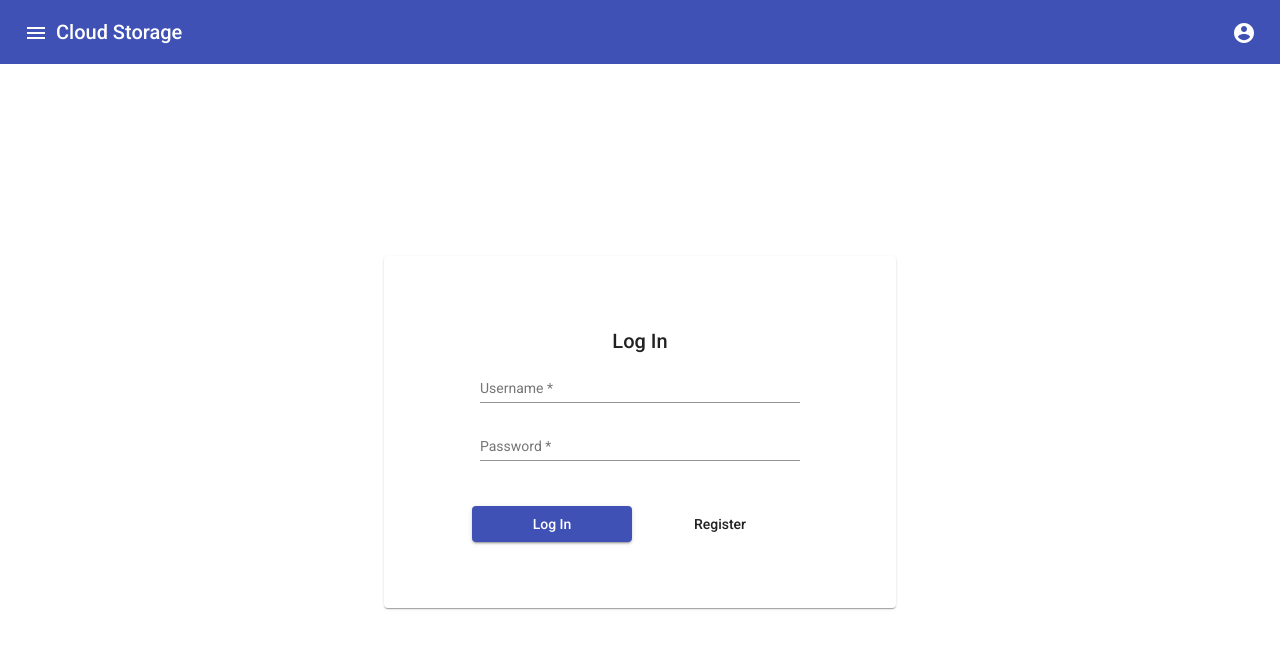
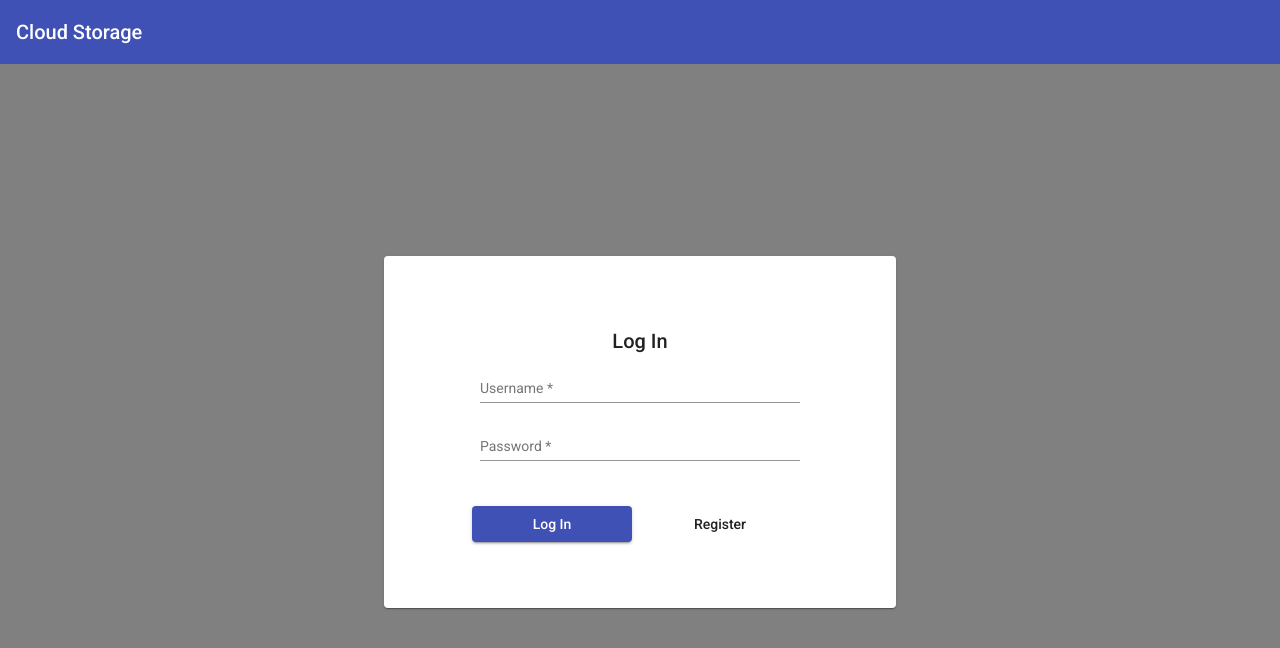
Before and after one commit to nikail23/CloudStorage, an Angular app in the folder client/: page / in a window 1280 px wide. Shown: the top 648 px of the page. Built offline with nearby package versions, Linux system fonts and the light colour scheme.

Commit message:
Add log out function.

```diff
--- a/client/src/app/app.component.html
+++ b/client/src/app/app.component.html
@@ -1,3 +1,3 @@
-<app-header [userName]="userName" (sidenavButtonClicked)="sidenavButtonClick()"></app-header>
-<app-list *ngIf="!isStarted"></app-list>
-<app-auth (loginEvent)="succesfullyLogin($event)" *ngIf="isStarted"></app-auth>
+<app-header [userName]="userName" [isAuth]="isAuth" (logOutEvent)="logOut()" (sidenavButtonClicked)="sidenavButtonClick()"></app-header>
+<app-list *ngIf="!isAuth"></app-list>
+<app-auth (loginEvent)="succesfullyLogin($event)" *ngIf="isAuth"></app-auth>
--- a/client/src/app/app.component.ts
+++ b/client/src/app/app.component.ts
@@ -11,7 +11,7 @@ export class AppComponent {
   title = 'client';
   userName = '';
 
-  isStarted = true;
+  isAuth = true;
 
   @ViewChild(ListComponent, {static: false})
   private listComponent: ListComponent;
@@ -20,8 +20,13 @@ export class AppComponent {
     this.listComponent.toggleSidenav();
   }
 
+  public logOut() {
+    this.userName = '';
+    this.isAuth = true;
+  }
+
   public succesfullyLogin(userName) {
-    this.isStarted = false;
+    this.isAuth = false;
     this.userName = userName;
   }
 
--- a/client/src/app/shared/header/header.component.html
+++ b/client/src/app/shared/header/header.component.html
@@ -1,5 +1,6 @@
 <mat-toolbar color="primary">
   <button
+    *ngIf="!isAuth"
     mat-icon-button
     class="example-icon"
     (click)="sidenavButtonClicked.emit()"
@@ -9,12 +10,17 @@
   </button>
   <span>Cloud Storage</span>
   <span class="example-spacer"></span>
-  <span>{{ userName }}</span>
+  <span *ngIf="!isAuth">{{ userName }}</span>
   <button
+    *ngIf="!isAuth"
+    [matMenuTriggerFor]="menu"
     mat-icon-button
     class="example-icon favorite-icon"
     aria-label="Example icon-button with heart icon"
   >
     <mat-icon>account_circle</mat-icon>
   </button>
+  <mat-menu #menu="matMenu">
+    <button (click)="logOut()" mat-menu-item>Log Out</button>
+  </mat-menu>
 </mat-toolbar>
--- a/client/src/app/shared/header/header.component.ts
+++ b/client/src/app/shared/header/header.component.ts
@@ -10,8 +10,10 @@ import { Component, OnDestroy, OnInit, Output, EventEmitter, Input } from '@angu
 export class HeaderComponent implements OnInit {
 
   @Output() sidenavButtonClicked = new EventEmitter();
+  @Output() logOutEvent = new EventEmitter();
 
   @Input() userName: string;
+  @Input() isAuth: boolean;
 
   constructor() {
   }
@@ -19,4 +21,8 @@ export class HeaderComponent implements OnInit {
   ngOnInit(): void {
 
   }
+
+  public logOut() {
+    this.logOutEvent.emit();
+  }
 }
--- a/client/src/app/storage/auth/auth.component.scss
+++ b/client/src/app/storage/auth/auth.component.scss
@@ -5,6 +5,7 @@
   flex-direction: column;
   justify-content: center;
   align-items: center;
+  background-color: gray;
 }
 
 .card {
@@ -14,6 +15,7 @@
   flex-direction: column;
   justify-content: center;
   align-items: center;
+  background-color: white;
 
   .full-width {
     width: 20rem;
--- a/client/src/app/storage/auth/auth.component.ts
+++ b/client/src/app/storage/auth/auth.component.ts
@@ -28,9 +28,11 @@ export class AuthComponent implements OnInit {
     this.userService.logIn(login, password).subscribe((result) => {
       if (result) {
         this.loginEvent.emit(result['login']);
-      } else {
-        this.errorMessage = "User with such values dont exists!";
       }
+    },
+    (error) => {
+      this.errorMessage = error['statusText'];
+      ;
     });
   }
 
@@ -42,6 +44,9 @@ export class AuthComponent implements OnInit {
         } else {
           this.errorMessage = "Something went wrong!";
         }
+      },
+      (error) => {
+        this.errorMessage = error['statusText'];
       });
     } else {
       this.errorMessage = "Passwords are different!";
```
Also changed, not shown: client/src/app/shared/shared.module.ts (+6 -3 lines).
